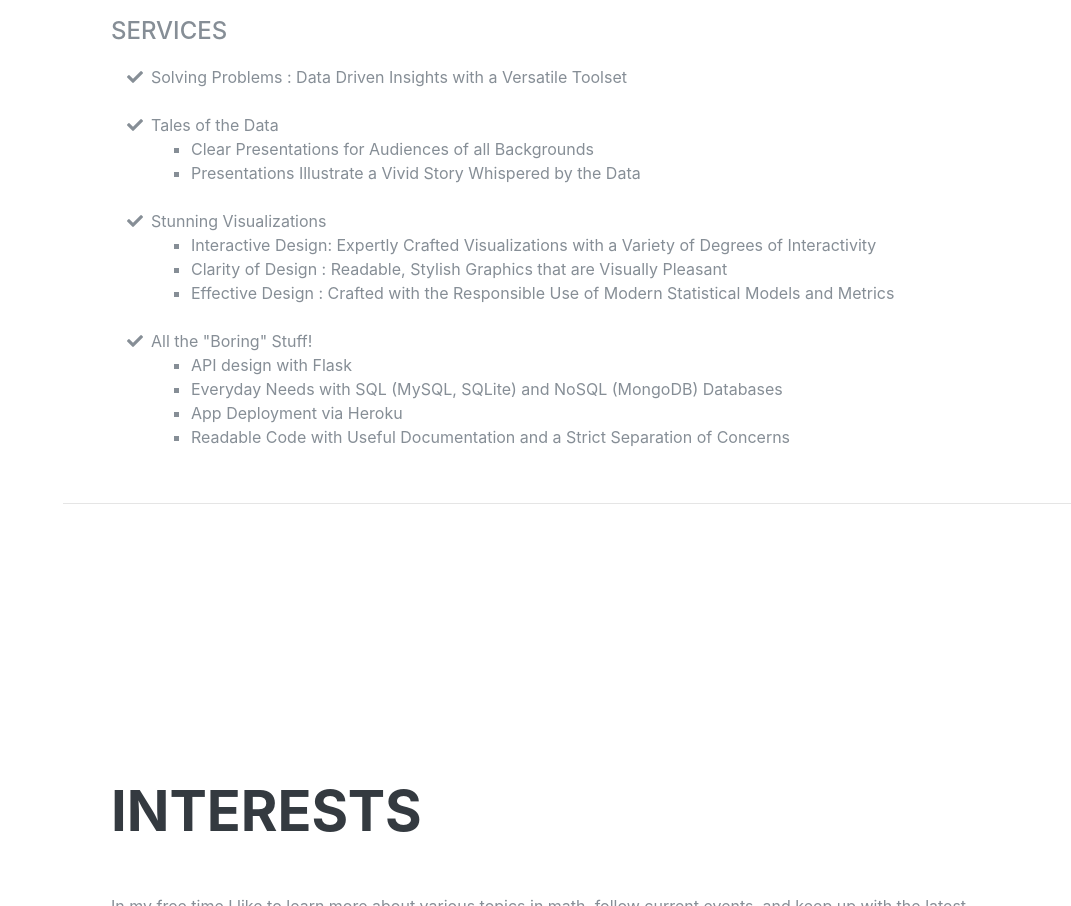
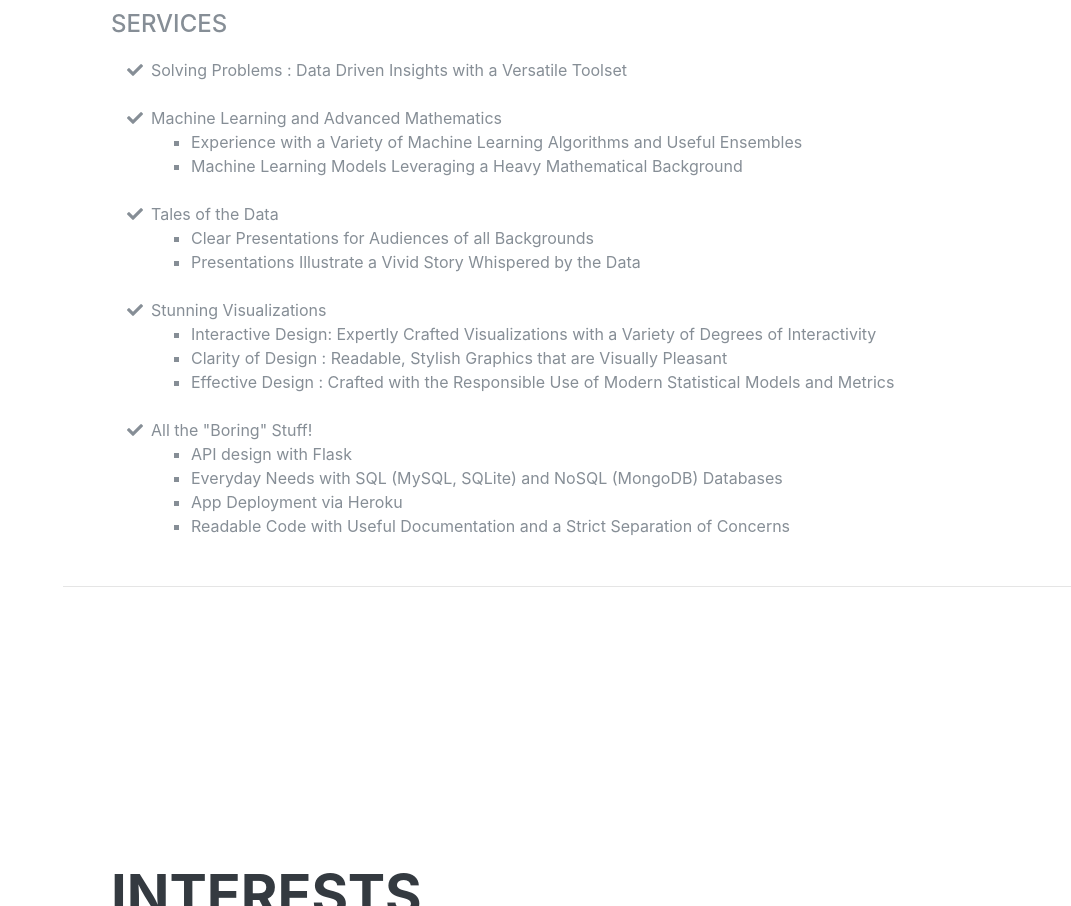
Before and after one commit to ZohaibS/ZohaibS.github.io, a plain HTML site: page index.html in a window 1280 px wide. Shown: the part 3200-4106 px from the top of the page, without its empty margins (209-1280 px from the left). Drawn offline with nearby package versions, Linux system fonts and the light colour scheme; a web font is replaced by a local one.

Commit message:
Add files via upload

```diff
--- a/index.html
+++ b/index.html
@@ -213,6 +213,14 @@
             <br>
             <li>
               <i class="fa-li fa fa-check"></i>
+              Machine Learning and Advanced Mathematics<ul>
+                <li style="list-style-type:square">Experience with a Variety of Machine Learning Algorithms and Useful Ensembles</li>
+                <li style="list-style-type:square">Machine Learning Models Leveraging a Heavy Mathematical Background</li>
+              </ul>
+              </li>
+              <br>
+            <li>
+              <i class="fa-li fa fa-check"></i>
               Tales of the Data <ul>
                 <li style="list-style-type:square">Clear Presentations for Audiences of all Backgrounds</li>
                 <li style="list-style-type:square">Presentations Illustrate a Vivid Story Whispered by the Data </li>
```
